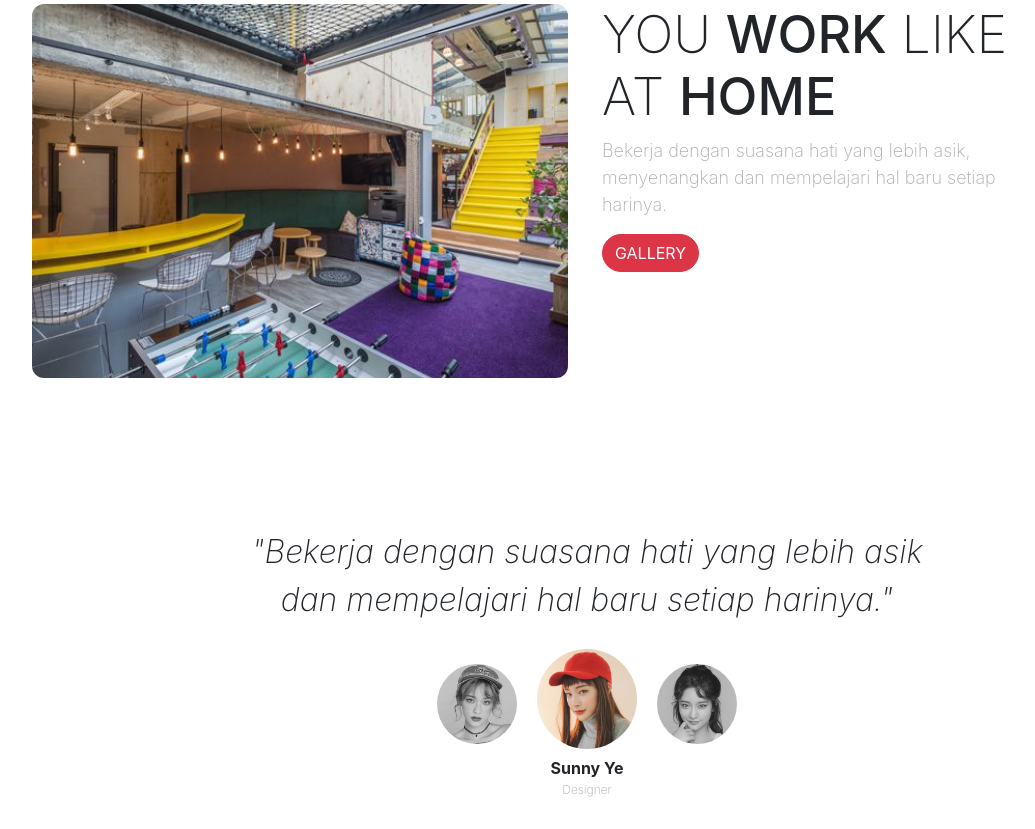
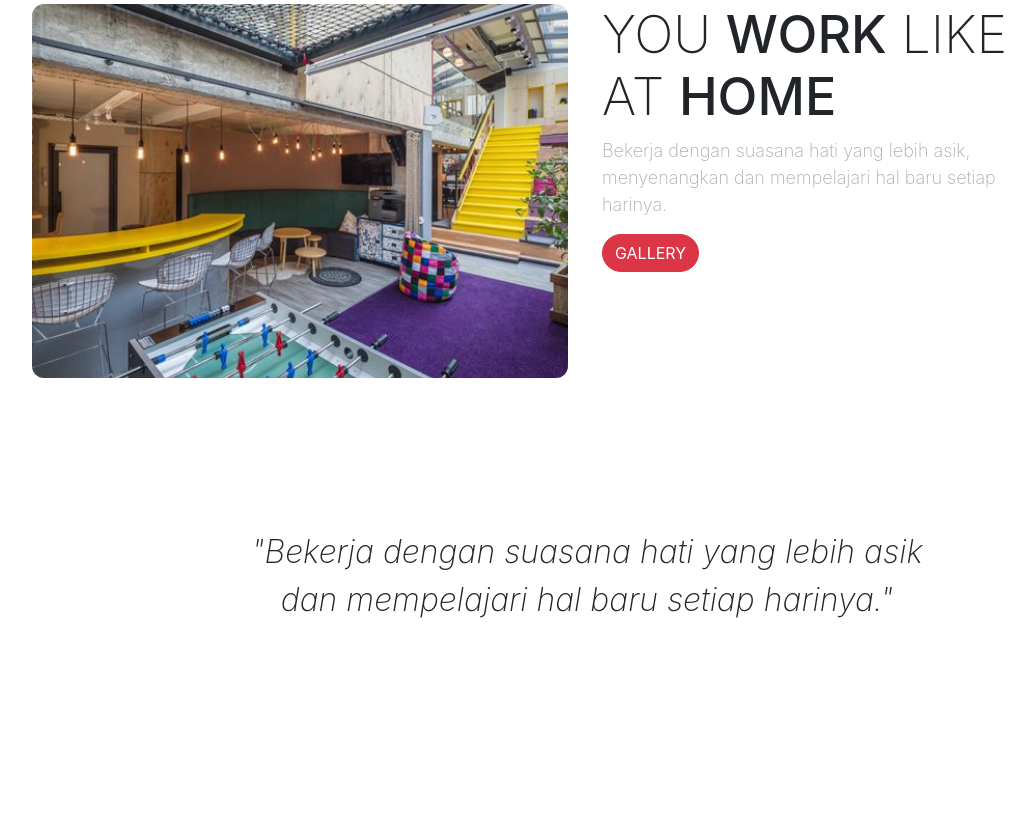
Before and after one commit to sandhikagalih/simple-landing-page, a plain HTML site: page index.html in a window 1280 px wide. Shown: the part 834-1663 px from the top of the page, without its empty margins (53-1088 px from the left). After the commit the page ends 1488 px from the top, so only its background shows below. Drawn offline with nearby package versions, Linux system fonts and the light colour scheme; a web font is replaced by a local one.

Commit message:
menghapus foto sunny

```diff
--- a/index.html
+++ b/index.html
@@ -97,19 +97,6 @@
             <p>"Bekerja dengan suasana hati yang lebih asik dan mempelajari hal baru setiap harinya."</p>
           </div>
         </div>
-        <div class="row justify-content-center">
-          <div class="col-lg-6 justify-content-center d-flex">
-            <img src="img/img1.png" alt="Testimonial 1">
-            <img src="img/img2.png" alt="Testimonial 2" class="img-main">
-            <img src="img/img3.png" alt="Testimonial 3">
-          </div>
-        </div>
-        <div class="row justify-content-center info-text">
-          <div class="col-lg text-center">
-            <h5>Sunny Ye</h5>
-            <p>Designer</p>
-          </div>
-        </div>
       </section>
       <!-- akhir Testimonial -->
 
```
